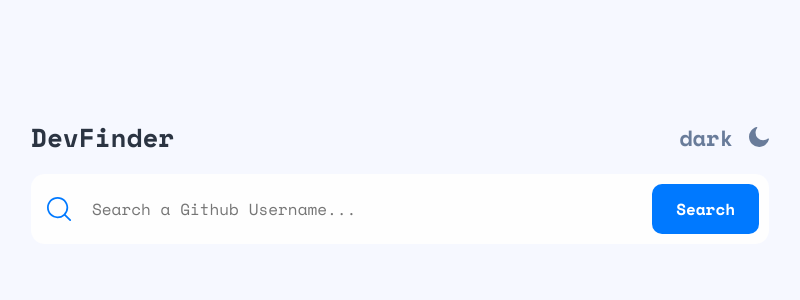
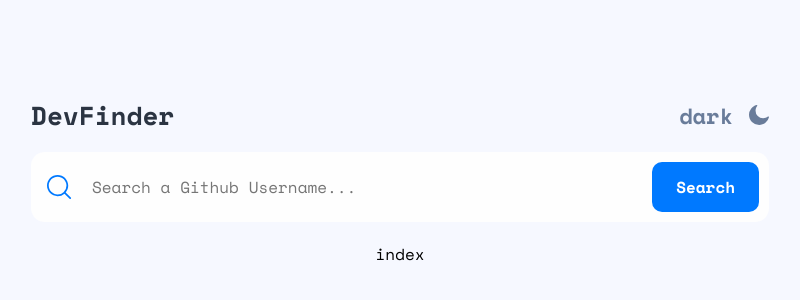
Before and after one commit to selly361/Github-user-search, a React (Create React App) app: page / in a window 1280 px wide. Shown: the part 218-518 px from the top of the page, without its empty margins (240-1040 px from the left). Built offline with nearby package versions, Linux system fonts and the light colour scheme.

Commit message:
Changed: passed user prop to main

```diff
--- a/src/App.tsx
+++ b/src/App.tsx
@@ -1,4 +1,4 @@
-import { Header, SearchField } from "components";
+import { Header, Main, SearchField } from "components";
 import React, { Fragment, useState } from "react";
 import { useFetch, useTheme } from "hooks";
 
@@ -17,6 +17,9 @@ function App() {
 
   const toggleTheme = () => setTheme(theme == "light" ? "dark" : "light");
 
+
+
+
   return (
     <ThemeProvider theme={currentThemeStyles}>
       <GlobalStyles />
@@ -31,6 +34,7 @@ function App() {
         setQuery={setQuery}
         error={error}
       />
+      <Main user={user} />
     </ThemeProvider>
   );
 }
```
